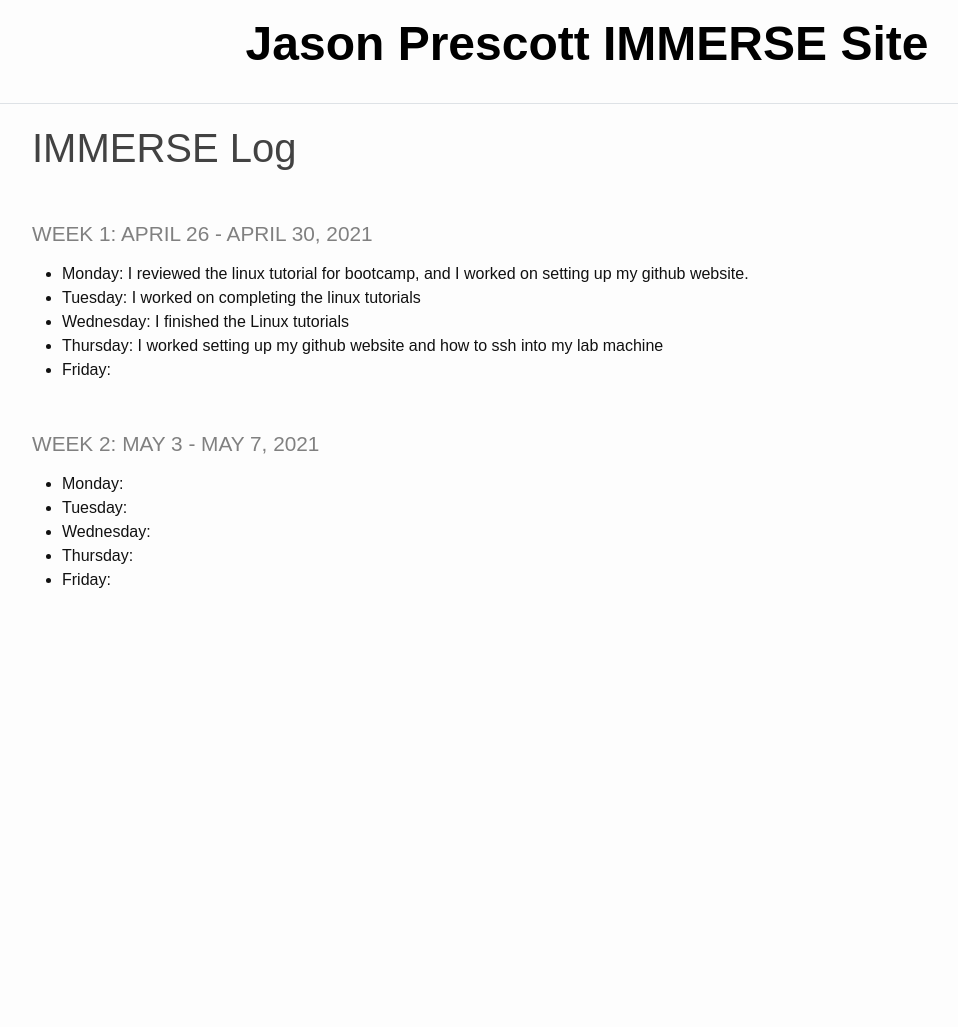
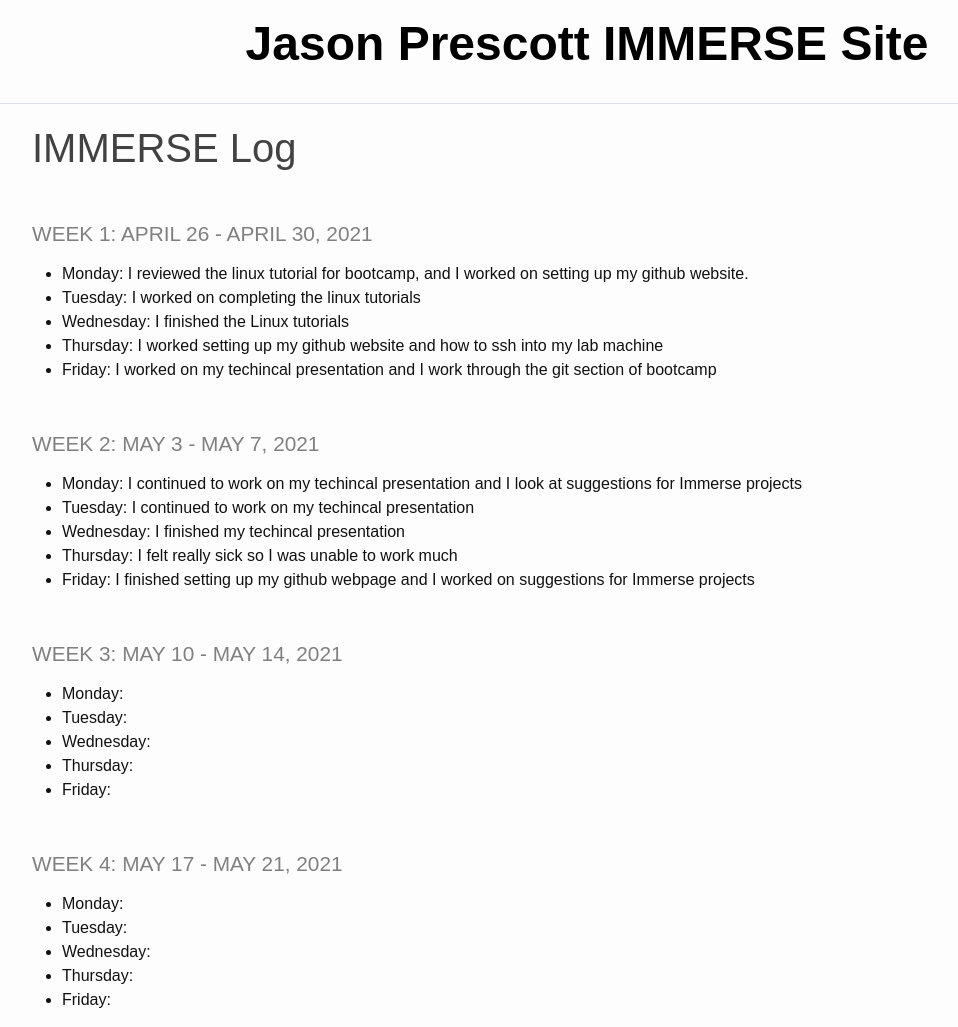
Before and after one commit to jason1234309/Immerse_Website, a Jekyll site: the page built from _pages/log.md, in a window 1280 px wide and 1027 px high. Shown: the whole window, without its empty margins (53-1011 px from the left). Built offline with Jekyll 4.4.1, drawn with Linux system fonts in a browser that asks for light colours.

Commit message:
here I have updated the immerse log and I created the project ideas page

```diff
--- a/_pages/log.md
+++ b/_pages/log.md
@@ -10,12 +10,28 @@ title: IMMERSE Log
 * **Tuesday**: I worked on completing the linux tutorials
 * **Wednesday**: I finished the Linux tutorials
 * **Thursday**: I worked setting up my github website and how to ssh into my lab machine
-* **Friday**:
+* **Friday**: I worked on my techincal presentation and I work through the git section of bootcamp
 
 ### Week 2: May 3 - May 7, 2021
+
+* **Monday**: I continued to work on my techincal presentation and I look at suggestions for Immerse projects
+* **Tuesday**: I continued to work on my techincal presentation
+* **Wednesday**: I finished my techincal presentation
+* **Thursday**: I felt really sick so I was unable to work much
+* **Friday**: I finished setting up my github webpage and I worked on suggestions for Immerse projects
+
+### Week 3: May 10 - May 14, 2021
 
 * **Monday**:
 * **Tuesday**:
 * **Wednesday**:
 * **Thursday**:
 * **Friday**:
+
+### Week 4: May 17 - May 21, 2021
+
+* **Monday**:
+* **Tuesday**:
+* **Wednesday**:
+* **Thursday**:
+* **Friday**:
```
Also changed, not shown: _pages/project_ideas.md (added, +16 -0 lines), index.md (+1 -0 lines).
